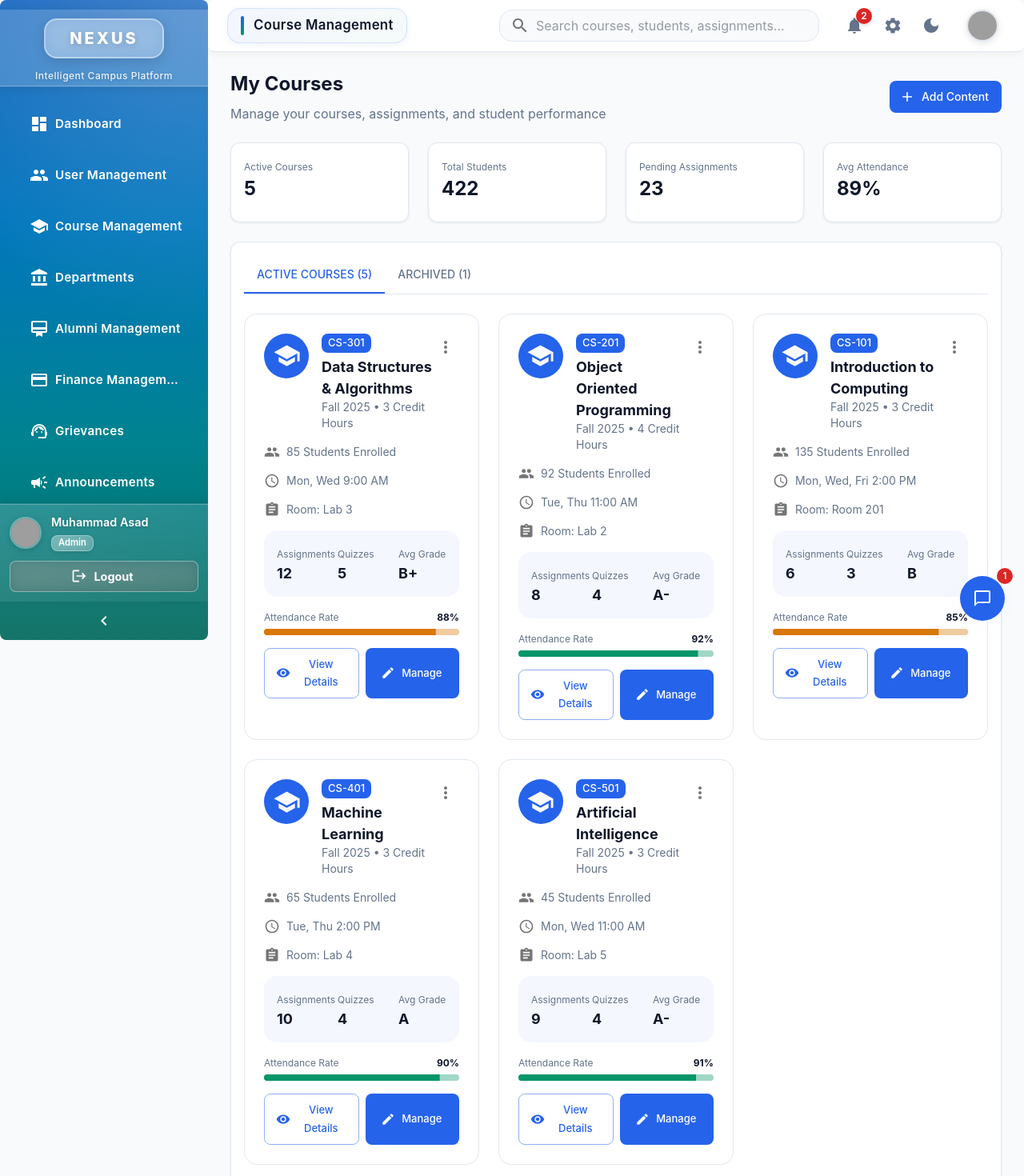
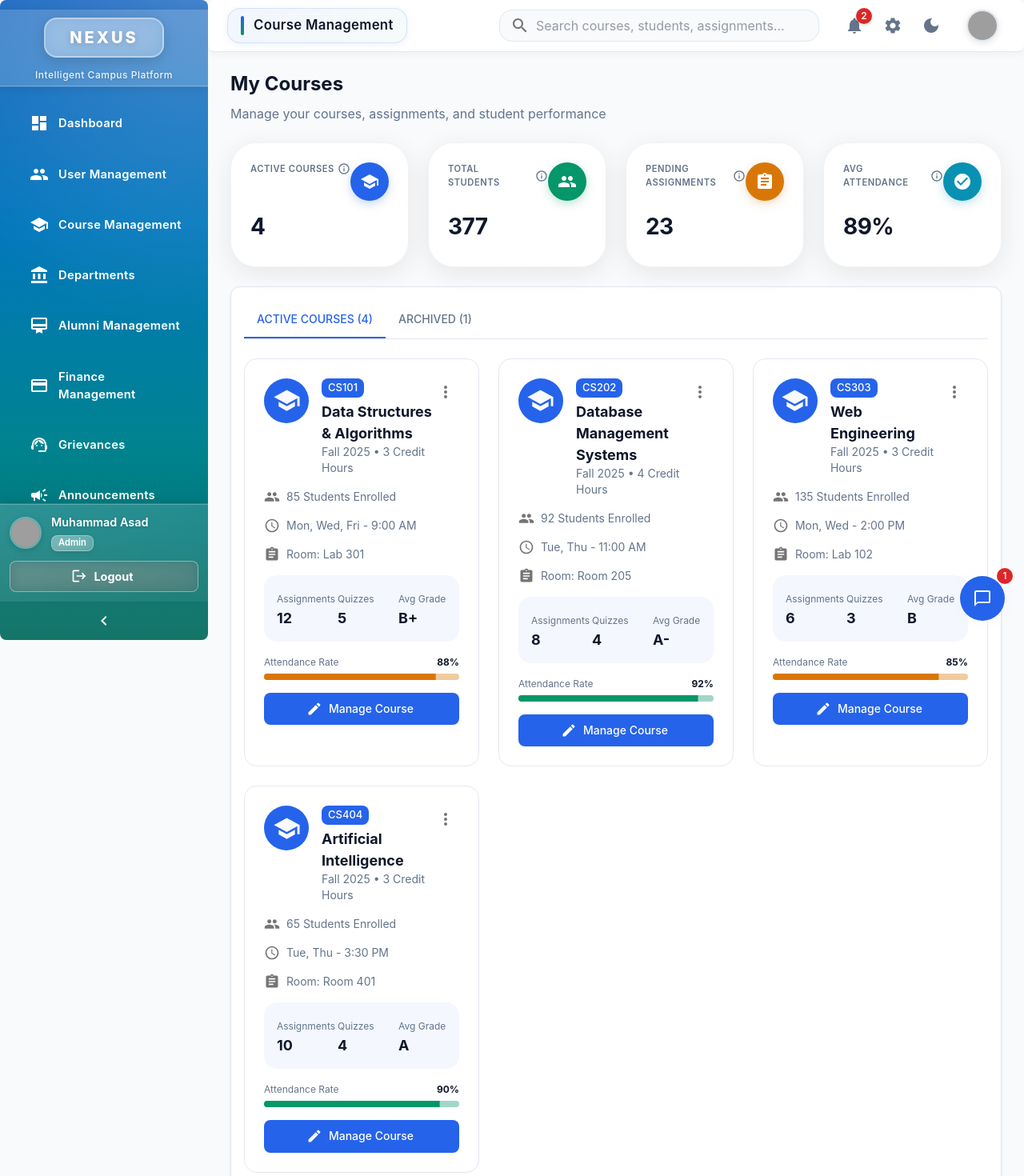
Before and after one commit to ASAD2204/PROJECT_NEXUS, a React (Vite) app: page /teacher/courses in a window 1280 px wide. Shown: the top 1470 px of the page at 80% size. Built offline with nearby package versions, Linux system fonts and the light colour scheme; sample sign-in values are in the browser's storage; grey boxes are pictures that could not be loaded.

Commit message:
bugs fixed

```diff
--- a/src/components/Layout/Sidebar.jsx
+++ b/src/components/Layout/Sidebar.jsx
@@ -479,32 +479,44 @@ const Sidebar = ({ drawerWidth = 240, mobileOpen, onDrawerToggle }) => {
 
                 {/* Render text and optional badge when not collapsed */}
                 {!collapsed && (
-                  <>
+                  <Box sx={{ display: 'flex', alignItems: 'center', gap: 1, flexGrow: 1, minWidth: 0, ml: 0.5 }}>
                     <ListItemText
                       primary={item.text}
                       primaryTypographyProps={{
                         fontWeight: isActive ? 700 : 600,
-                        fontSize: '0.95rem',
+                        fontSize: '0.92rem',
                         letterSpacing: 0.3,
-                        noWrap: true,
                       }}
                       sx={{
-                        pr: item.badge ? 0.5 : 0,
+                        flex: '1 1 auto',
+                        minWidth: 0,
+                        pr: 0,
+                        whiteSpace: 'normal',
+                        overflow: 'visible',
                       }}
                     />
+
                     {item.badge && (
                       <Chip
-                        label={item.badge === 'Mark Attendance' ? 'Mark' : item.badge}
+                        label={
+                          (() => {
+                            const b = String(item.badge);
+                            if (/mark/i.test(b)) return 'Mark';
+                            if (b.length > 8) return b.slice(0, 7) + '…';
+                            return b;
+                          })()
+                        }
                         size="small"
                         variant="filled"
                         sx={{
-                          height: 22,
-                          fontSize: '0.65rem',
+                          height: 18,
+                          fontSize: '0.6rem',
                           fontWeight: 700,
                           px: 0.5,
                           minWidth: 'auto',
                           color: 'white',
                           flexShrink: 0,
+                          ml: 0.5,
                           backgroundColor: alpha(
                             theme.palette[item.badgeColor || 'error'].main,
                             theme.palette.mode === 'dark' ? 0.3 : 0.9
@@ -514,11 +526,11 @@ const Sidebar = ({ drawerWidth = 240, mobileOpen, onDrawerToggle }) => {
                             theme.palette[item.badgeColor || 'error'].main,
                             theme.palette.mode === 'dark' ? 0.5 : 1
                           ),
-                          boxShadow: `0 2px 8px ${alpha(theme.palette[item.badgeColor || 'error'].main, 0.3)}`,
+                          boxShadow: `0 2px 6px ${alpha(theme.palette[item.badgeColor || 'error'].main, 0.22)}`,
                         }}
                       />
                     )}
-                  </>
+                  </Box>
                 )}
               </ListItemButton>
             );
--- a/src/pages/Student/MyAssignments.jsx
+++ b/src/pages/Student/MyAssignments.jsx
@@ -25,62 +25,30 @@ import {
 import PageHeader from '../../components/Common/PageHeader';
 import StatCard from '../../components/Common/StatCard';
 import { fadeInUp, staggerContainer } from '../../utils/animations';
+import { assignments as assignmentsData, courses } from '../../data/dummyData';
 
 const MyAssignments = () => {
   const theme = useTheme();
   const navigate = useNavigate();
 
-  // Mock data - would come from API
-  const [assignments] = useState([
-    {
-      id: 1,
-      title: 'Database Design Assignment',
-      course: 'Database Systems',
-      courseCode: 'CS-401',
-      dueDate: '2026-01-30',
-      submittedDate: null,
-      status: 'pending',
-      totalMarks: 100,
-      obtainedMarks: null,
-      description: 'Design a normalized database schema for an e-commerce system',
-    },
-    {
-      id: 2,
-      title: 'Algorithm Analysis Report',
-      course: 'Data Structures & Algorithms',
-      courseCode: 'CS-302',
-      dueDate: '2026-01-28',
-      submittedDate: null,
-      status: 'overdue',
-      totalMarks: 50,
-      obtainedMarks: null,
-      description: 'Analyze time complexity of sorting algorithms',
-    },
-    {
-      id: 3,
-      title: 'React Component Development',
-      course: 'Web Development',
-      courseCode: 'CS-501',
-      dueDate: '2026-01-25',
-      submittedDate: '2026-01-24',
-      status: 'submitted',
-      totalMarks: 100,
-      obtainedMarks: null,
-      description: 'Create reusable React components with proper props',
-    },
-    {
-      id: 4,
-      title: 'Network Security Analysis',
-      course: 'Computer Networks',
-      courseCode: 'CS-403',
-      dueDate: '2026-01-20',
-      submittedDate: '2026-01-19',
-      status: 'graded',
-      totalMarks: 100,
-      obtainedMarks: 85,
-      description: 'Analyze security vulnerabilities in network protocols',
-    },
-  ]);
+  // Get assignments from dummyData with course info
+  const [assignments] = useState(
+    assignmentsData.map((assignment) => {
+      const course = courses.find((c) => c.id === assignment.courseId);
+      return {
+        id: assignment.id,
+        title: assignment.title,
+        course: course?.title || 'Unknown Course',
+        courseCode: course?.code || 'N/A',
+        dueDate: assignment.dueDate,
+        submittedDate: assignment.submittedOn,
+        status: assignment.status.toLowerCase(),
+        totalMarks: assignment.totalMarks,
+        obtainedMarks: assignment.obtainedMarks,
+        description: assignment.description,
+      };
+    })
+  );
 
   const stats = {
     total: assignments.length,
--- a/src/pages/Teacher/MyCourses.jsx
+++ b/src/pages/Teacher/MyCourses.jsx
@@ -38,7 +38,8 @@ import {
 import { useNavigate } from 'react-router-dom';
 import { useTheme } from '@mui/material/styles';
 import PageHeader from '../../components/Common/PageHeader';
-import { pageTransition } from '../../utils/animations';
+import StatCard from '../../components/Common/StatCard';
+import { pageTransition, fadeInUp, staggerContainer } from '../../utils/animations';
 
 const TeacherCourses = () => {
   const theme = useTheme();
@@ -48,13 +49,13 @@ const TeacherCourses = () => {
 
   const courses = [
     {
-      id: 1,
-      code: 'CS-301',
+      id: 'CS101',
+      code: 'CS101',
       name: 'Data Structures & Algorithms',
       semester: 'Fall 2025',
       students: 85,
-      schedule: 'Mon, Wed 9:00 AM',
-      room: 'Lab 3',
+      schedule: 'Mon, Wed, Fri - 9:00 AM',
+      room: 'Lab 301',
       creditHours: 3,
       attendance: 88,
       assignments: 12,
@@ -63,13 +64,13 @@ const TeacherCourses = () => {
       status: 'ongoing',
     },
     {
-      id: 2,
-      code: 'CS-201',
-      name: 'Object Oriented Programming',
+      id: 'CS202',
+      code: 'CS202',
+      name: 'Database Management Systems',
       semester: 'Fall 2025',
       students: 92,
-      schedule: 'Tue, Thu 11:00 AM',
-      room: 'Lab 2',
+      schedule: 'Tue, Thu - 11:00 AM',
+      room: 'Room 205',
       creditHours: 4,
       attendance: 92,
       assignments: 8,
@@ -78,13 +79,13 @@ const TeacherCourses = () => {
       status: 'ongoing',
     },
     {
-      id: 3,
-      code: 'CS-101',
-      name: 'Introduction to Computing',
+      id: 'CS303',
+      code: 'CS303',
+      name: 'Web Engineering',
       semester: 'Fall 2025',
       students: 135,
-      schedule: 'Mon, Wed, Fri 2:00 PM',
-      room: 'Room 201',
+      schedule: 'Mon, Wed - 2:00 PM',
+      room: 'Lab 102',
       creditHours: 3,
       attendance: 85,
       assignments: 6,
@@ -93,13 +94,13 @@ const TeacherCourses = () => {
       status: 'ongoing',
     },
     {
-      id: 4,
-      code: 'CS-401',
-      name: 'Machine Learning',
+      id: 'CS404',
+      code: 'CS404',
+      name: 'Artificial Intelligence',
       semester: 'Fall 2025',
       students: 65,
-      schedule: 'Tue, Thu 2:00 PM',
-      room: 'Lab 4',
+      schedule: 'Tue, Thu - 3:30 PM',
+      room: 'Room 401',
       creditHours: 3,
       attendance: 90,
       assignments: 10,
@@ -107,28 +108,13 @@ const TeacherCourses = () => {
       avgGrade: 'A',
       status: 'ongoing',
     },
-    {
-      id: 5,
-      code: 'CS-501',
-      name: 'Artificial Intelligence',
-      semester: 'Fall 2025',
-      students: 45,
-      schedule: 'Mon, Wed 11:00 AM',
-      room: 'Lab 5',
-      creditHours: 3,
-      attendance: 91,
-      assignments: 9,
-      quizzes: 4,
-      avgGrade: 'A-',
-      status: 'ongoing',
-    },
   ];
 
   const archivedCourses = [
     {
-      id: 6,
-      code: 'CS-201',
-      name: 'Object Oriented Programming',
+      id: 'CS202-SPRING',
+      code: 'CS202',
+      name: 'Database Management Systems',
       semester: 'Spring 2025',
       students: 88,
       avgGrade: 'B+',
@@ -267,21 +253,12 @@ const TeacherCourses = () => {
       <Stack direction="row" spacing={1}>
         <Button
           fullWidth
-          variant="outlined"
-          size="small"
-          startIcon={<Visibility />}
-          onClick={() => navigate(`/teacher/course/${course.id}`)}
-        >
-          View Details
-        </Button>
-        <Button
-          fullWidth
           variant="contained"
-          size="small"
           startIcon={<Edit />}
           onClick={() => navigate(`/teacher/course/${course.id}/manage`)}
+          sx={{ py: 1 }}
         >
-          Manage
+          Manage Course
         </Button>
       </Stack>
     </Paper>
@@ -291,64 +268,57 @@ const TeacherCourses = () => {
     <motion.div {...pageTransition}>
       <Box className="page-container">
         <PageHeader
+          icon={School}
           title="My Courses"
           subtitle="Manage your courses, assignments, and student performance"
-          action={
-            <Button startIcon={<Add />} variant="contained" onClick={() => setOpenDialog(true)}>
-              Add Content
-            </Button>
-          }
+          gradient="linear-gradient(135deg, #667eea 0%, #764ba2 100%)"
         />
 
         {/* Stats */}
-        <Grid container spacing={3} sx={{ mb: 3 }}>
-          <Grid size={{ xs: 12, sm: 6, md: 3 }}>
-            <Card>
-              <CardContent>
-                <Typography variant="caption" color="text.secondary">
-                  Active Courses
-                </Typography>
-                <Typography variant="h4" fontWeight="bold">
-                  {courses.length}
-                </Typography>
-              </CardContent>
-            </Card>
+        <Grid
+          container
+          spacing={3}
+          sx={{ mb: 3 }}
+          component={motion.div}
+          variants={staggerContainer}
+          initial="initial"
+          animate="animate"
+        >
+          <Grid size={{ xs: 12, sm: 6, md: 3 }} component={motion.div} variants={fadeInUp}>
+            <StatCard
+              title="Active Courses"
+              value={courses.length}
+              icon={School}
+              color="primary"
+              tooltip="Total number of courses you are teaching this semester"
+            />
           </Grid>
-          <Grid size={{ xs: 12, sm: 6, md: 3 }}>
-            <Card>
-              <CardContent>
-                <Typography variant="caption" color="text.secondary">
-                  Total Students
-                </Typography>
-                <Typography variant="h4" fontWeight="bold">
-                  {courses.reduce((sum, c) => sum + c.students, 0)}
-                </Typography>
-              </CardContent>
-            </Card>
+          <Grid size={{ xs: 12, sm: 6, md: 3 }} component={motion.div} variants={fadeInUp}>
+            <StatCard
+              title="Total Students"
+              value={courses.reduce((sum, c) => sum + c.students, 0)}
+              icon={People}
+              color="success"
+              tooltip="Total number of students enrolled across all your courses"
+            />
           </Grid>
-          <Grid size={{ xs: 12, sm: 6, md: 3 }}>
-            <Card>
-              <CardContent>
-                <Typography variant="caption" color="text.secondary">
-                  Pending Assignments
-                </Typography>
-                <Typography variant="h4" fontWeight="bold">
-                  23
-                </Typography>
-              </CardContent>
-            </Card>
+          <Grid size={{ xs: 12, sm: 6, md: 3 }} component={motion.div} variants={fadeInUp}>
+            <StatCard
+              title="Pending Assignments"
+              value="23"
+              icon={Assignment}
+              color="warning"
+              tooltip="Assignments awaiting your review and grading"
+            />
           </Grid>
-          <Grid size={{ xs: 12, sm: 6, md: 3 }}>
-            <Card>
-              <CardContent>
-                <Typography variant="caption" color="text.secondary">
-                  Avg Attendance
-                </Typography>
-                <Typography variant="h4" fontWeight="bold">
-                  89%
-                </Typography>
-              </CardContent>
-            </Card>
+          <Grid size={{ xs: 12, sm: 6, md: 3 }} component={motion.div} variants={fadeInUp}>
+            <StatCard
+              title="Avg Attendance"
+              value="89%"
+              icon={CheckCircle}
+              color="info"
+              tooltip="Average attendance rate across all your courses"
+            />
           </Grid>
         </Grid>
 
--- a/src/pages/Teacher/Quizzes.jsx
+++ b/src/pages/Teacher/Quizzes.jsx
@@ -294,6 +294,11 @@ const Quizzes = () => {
             size="small"
             startIcon={<Visibility />}
             onClick={() => navigate(`/teacher/quiz/${quiz.id}/results`)}
+            disabled={quiz.status === 'draft' || quiz.attempts === 0}
+            sx={{
+              py: 1,
+              minWidth: 0,
+            }}
           >
             Results
           </Button>
@@ -303,6 +308,7 @@ const Quizzes = () => {
             size="small"
             startIcon={<Edit />}
             onClick={() => navigate(`/teacher/quiz/${quiz.id}/edit`)}
+            sx={{ py: 1 }}
           >
             Edit
           </Button>
--- a/src/pages/Teacher/ViewSubmissions.jsx
+++ b/src/pages/Teacher/ViewSubmissions.jsx
@@ -37,6 +37,8 @@ import {
   Grade,
   ArrowBack,
   Send,
+  Schedule,
+  Cancel,
 } from '@mui/icons-material';
 import PageHeader from '../../components/Common/PageHeader';
 import StatCard from '../../components/Common/StatCard';
@@ -45,22 +47,36 @@ import { fadeInUp, staggerContainer } from '../../utils/animations';
 const ViewSubmissions = () => {
   const theme = useTheme();
   const navigate = useNavigate();
-  const { assignmentId } = useParams();
+  const { id } = useParams();
   const [tabValue, setTabValue] = useState(0);
   const [gradeDialog, setGradeDialog] = useState(false);
   const [selectedSubmission, setSelectedSubmission] = useState(null);
   const [marks, setMarks] = useState('');
   const [feedback, setFeedback] = useState('');
 
-  // Mock assignment data
-  const assignment = {
-    id: 1,
-    title: 'Database Design Assignment',
-    course: 'Database Systems',
-    courseCode: 'CS-401',
-    dueDate: '2026-01-30',
+  // Detect if this is assignment or quiz based on URL
+  const isQuiz = window.location.pathname.includes('/quiz/');
+  const type = isQuiz ? 'quiz' : 'assignment';
+
+  // Mock data
+  const content = isQuiz ? {
+    id: id,
+    title: 'Data Structures Fundamentals Quiz',
+    course: 'Data Structures & Algorithms',
+    courseCode: 'CS-301',
+    dueDate: '2026-01-25',
+    totalMarks: 20,
+    duration: 30,
+    questions: 20,
+    description: 'MCQ quiz covering fundamental concepts of data structures',
+  } : {
+    id: id,
+    title: 'Binary Search Tree Implementation',
+    course: 'Data Structures & Algorithms',
+    courseCode: 'CS-301',
+    dueDate: '2026-01-28',
     totalMarks: 100,
-    description: 'Design a normalized database schema for an e-commerce system',
+    description: 'Implement a complete BST with insert, delete, and search operations',
   };
 
   // Mock submissions data
@@ -151,15 +167,15 @@ const ViewSubmissions = () => {
       <Box sx={{ mb: 3 }}>
         <Button
           startIcon={<ArrowBack />}
-          onClick={() => navigate('/teacher/courses')}
+          onClick={() => navigate(isQuiz ? '/teacher/quizzes' : '/teacher/assignments')}
           sx={{ mb: 2 }}
         >
-          Back to Courses
+          Back to {isQuiz ? 'Quizzes' : 'Assignments'}
         </Button>
         <PageHeader
           icon={Assignment}
-          title={assignment.title}
-          subtitle={`${assignment.courseCode} - ${assignment.course} | Due: ${new Date(assignment.dueDate).toLocaleDateString()}`}
+          title={content.title}
+          subtitle={`${content.courseCode} - ${content.course} | ${isQuiz ? `${content.questions} Questions, ${content.duration} mins` : `Due: ${new Date(content.dueDate).toLocaleDateString()}`}`}
           gradient="linear-gradient(135deg, #667eea 0%, #764ba2 100%)"
         />
       </Box>
@@ -176,11 +192,11 @@ const ViewSubmissions = () => {
       >
         <Grid size={{ xs: 12, sm: 6, md: 3 }} component={motion.div} variants={fadeInUp}>
           <StatCard
-            title="Submissions"
+            title={isQuiz ? "Attempts" : "Submissions"}
             value={stats.total}
             icon={Assignment}
             color="primary"
-            tooltip="Total submissions received. Students who submitted their assignment before or on the due date"
+            tooltip={isQuiz ? "Total quiz attempts by students" : "Total submissions received"}
           />
         </Grid>
 
@@ -190,7 +206,7 @@ const ViewSubmissions = () => {
             value={stats.pending}
             icon={Schedule}
             color="warning"
-            tooltip="Submissions awaiting your review and grading. These need to be graded and given feedback"
+            tooltip={isQuiz ? "Quiz attempts awaiting grading" : "Submissions awaiting your review and grading"}
           />
         </Grid>
 
@@ -200,17 +216,17 @@ const ViewSubmissions = () => {
             value={stats.graded}
             icon={CheckCircle}
             color="success"
-            tooltip="Submissions that have been graded with marks and feedback. Students can view their results"
+            tooltip={isQuiz ? "Quiz attempts that have been graded" : "Submissions that have been graded with marks and feedback"}
           />
         </Grid>
 
         <Grid size={{ xs: 12, sm: 6, md: 3 }} component={motion.div} variants={fadeInUp}>
           <StatCard
-            title="Not Submitted"
+            title={isQuiz ? "No Attempt" : "Not Submitted"}
             value={stats.notSubmitted}
             icon={Cancel}
             color="error"
-            tooltip="Students who did not submit the assignment. May need follow-up or extension consideration"
+            tooltip={isQuiz ? "Students who did not attempt the quiz" : "Students who did not submit the assignment"}
           />
         </Grid>
       </Grid>
@@ -281,11 +297,11 @@ const ViewSubmissions = () => {
                     {submission.status === 'graded' ? (
                       <Stack spacing={0.5}>
                         <Typography variant="body2" fontWeight="bold">
-                          {submission.marksObtained}/{assignment.totalMarks}
+                          {submission.marksObtained}/{content.totalMarks}
                         </Typography>
                         <LinearProgress
                           variant="determinate"
-                          value={(submission.marksObtained / assignment.totalMarks) * 100}
+                          value={(submission.marksObtained / content.totalMarks) * 100}
                           sx={{ height: 6, borderRadius: 1 }}
                         />
                       </Stack>
@@ -334,7 +350,7 @@ const ViewSubmissions = () => {
       >
         <DialogTitle>
           <Typography variant="h6" fontWeight="bold">
-            Grade Assignment - {selectedSubmission?.studentName}
+            {isQuiz ? 'Grade Quiz' : 'Grade Assignment'} - {selectedSubmission?.studentName}
           </Typography>
         </DialogTitle>
         <DialogContent>
@@ -346,7 +362,7 @@ const ViewSubmissions = () => {
               value={marks}
               onChange={(e) => setMarks(e.target.value)}
               InputProps={{
-                endAdornment: <Typography>/ {assignment.totalMarks}</Typography>,
+                endAdornment: <Typography>/ {content.totalMarks}</Typography>,
               }}
             />
             <TextField
```
Also changed, not shown: src/pages/LMS/AssignmentSubmit.jsx (+47 -29 lines), src/pages/Teacher/Assignments.jsx (+13 -1 lines), docker/README.md.
